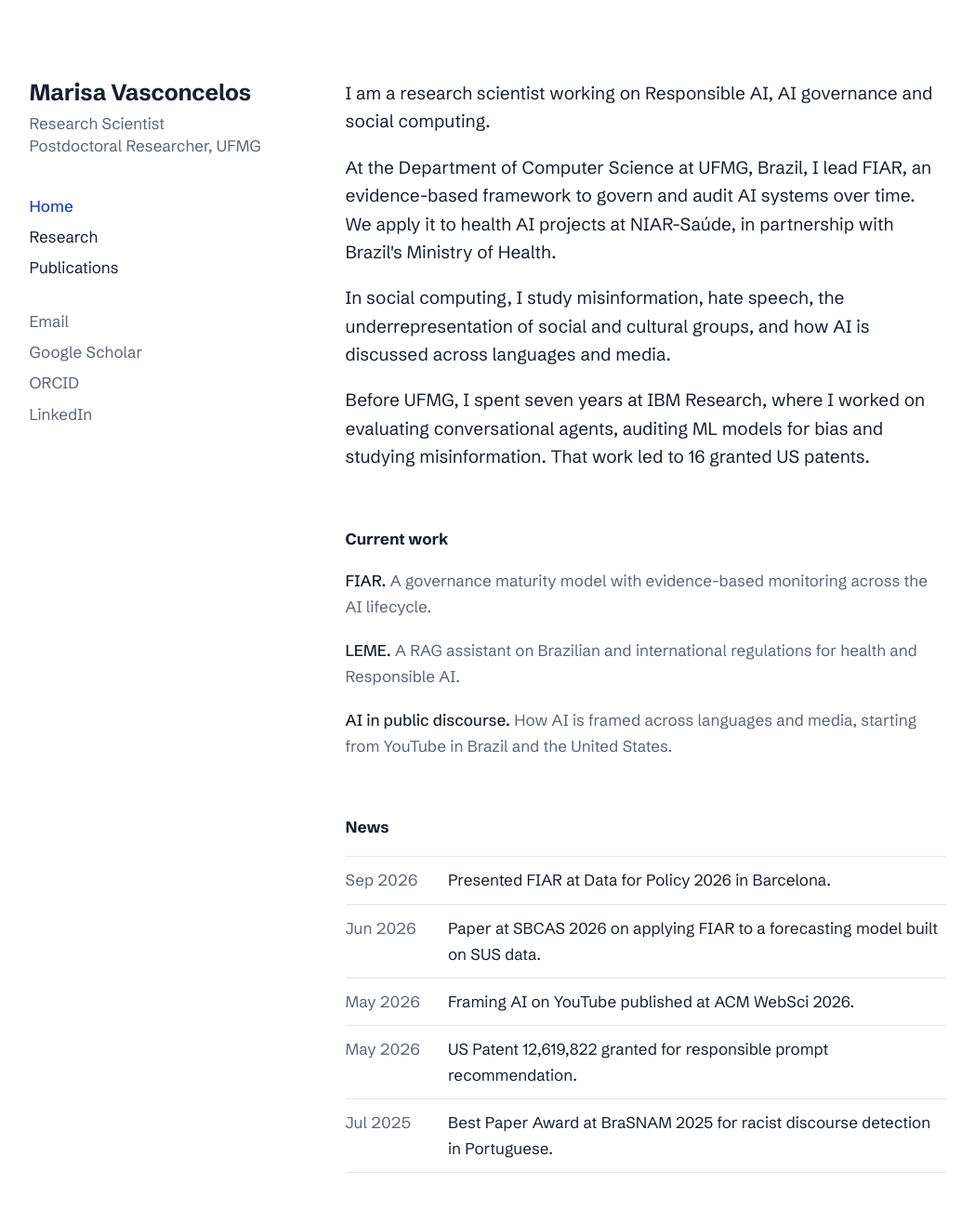
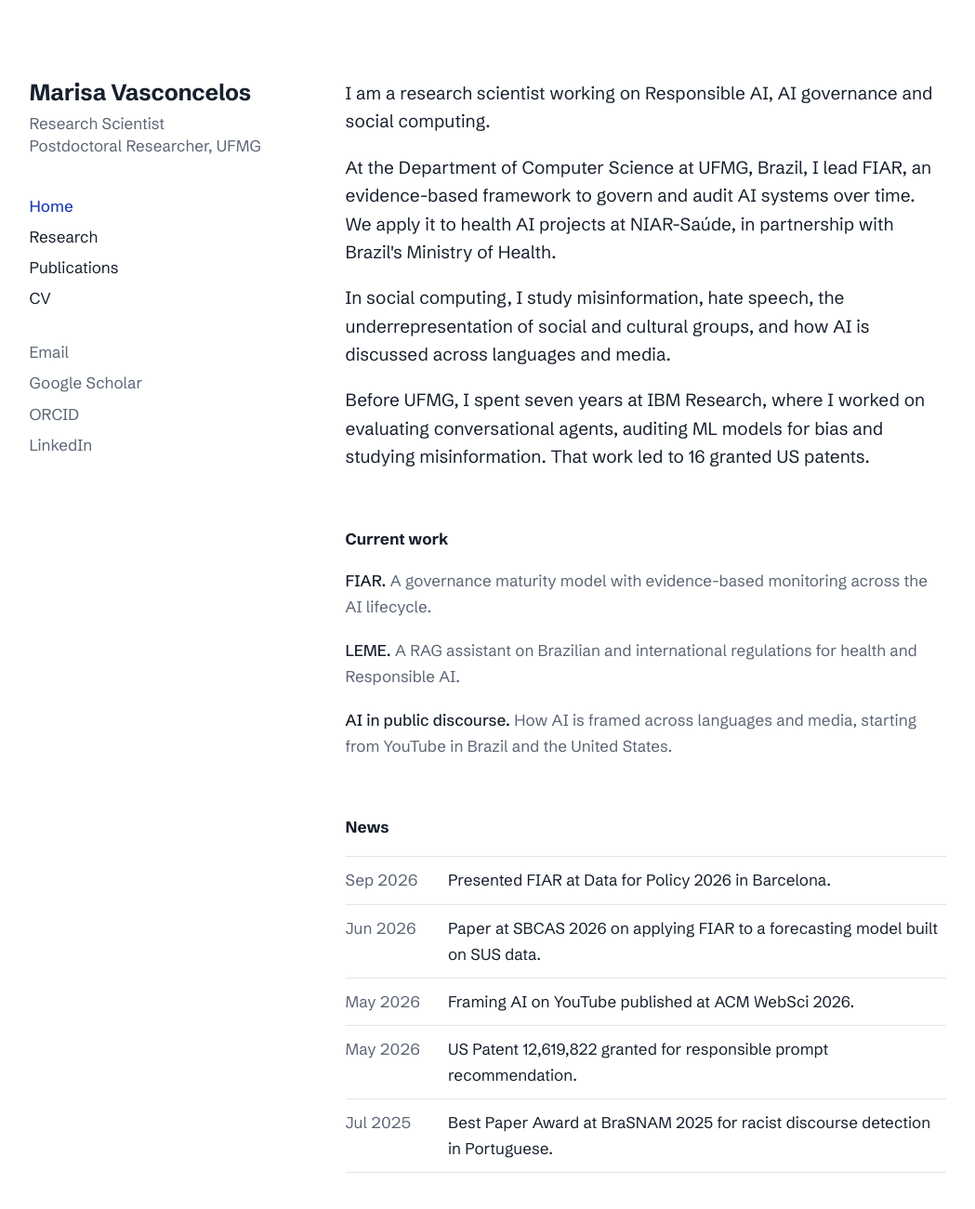
Before and after one commit to marisavas/marisavas.github.io, a Jekyll site: the page built from index.html, in a window 1280 px wide and 1347 px high. Shown: the top 1301 px of the window at 93% size, without its empty margins (107-1156 px from the left). Built offline with Jekyll 4.4.1, drawn with Linux system fonts in a browser that asks for light colours.

Commit message:
Add CV (PDF) to menu and link academic CV

```diff
--- a/_includes/header.html
+++ b/_includes/header.html
@@ -7,6 +7,7 @@
       <li><a href="{{ '/' | relative_url }}" {% if page.url == '/' %}aria-current="page"{% endif %}>Home</a></li>
       <li><a href="{{ '/research/' | relative_url }}" {% if page.url == '/research/' %}aria-current="page"{% endif %}>Research</a></li>
       <li><a href="{{ '/publications/' | relative_url }}" {% if page.url == '/publications/' %}aria-current="page"{% endif %}>Publications</a></li>
+      <li><a href="{{ '/assets/cv/Marisa_Vasconcelos_CV.pdf' | relative_url }}">CV</a></li>
     </ul>
   </nav>
 
```
Also changed, not shown: 2 other files.
